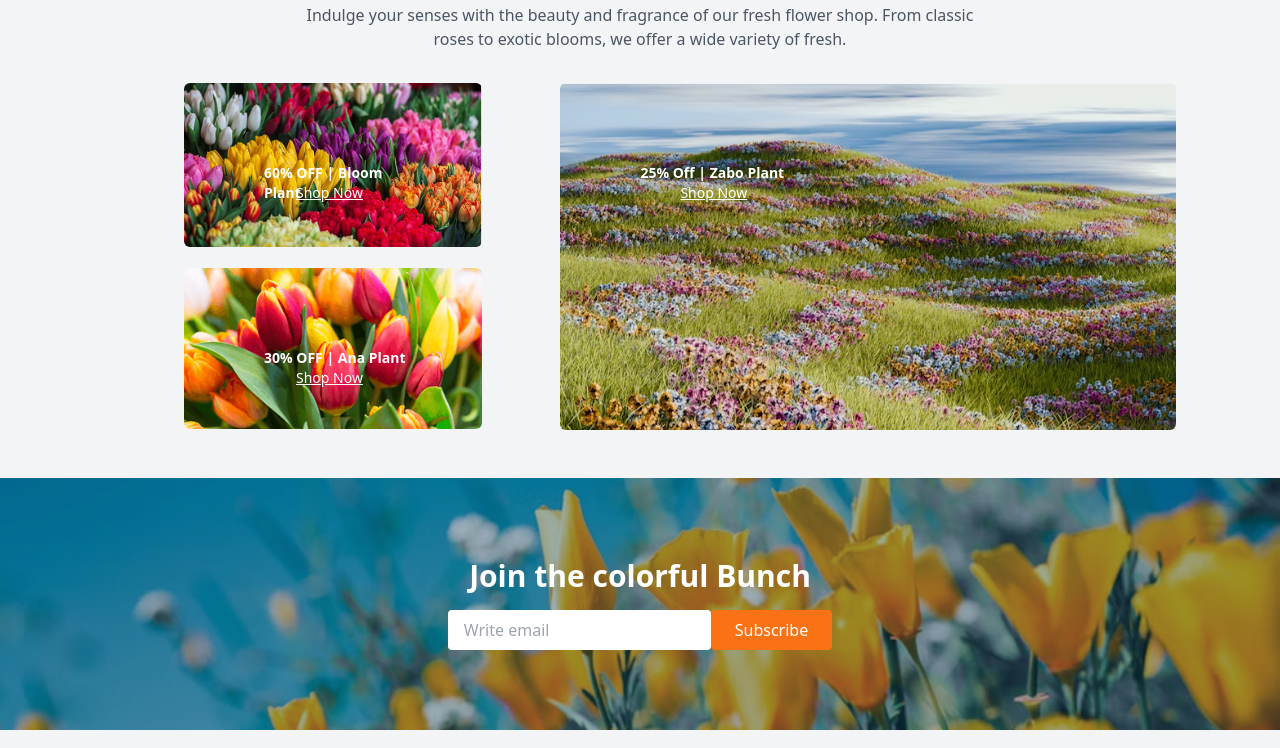
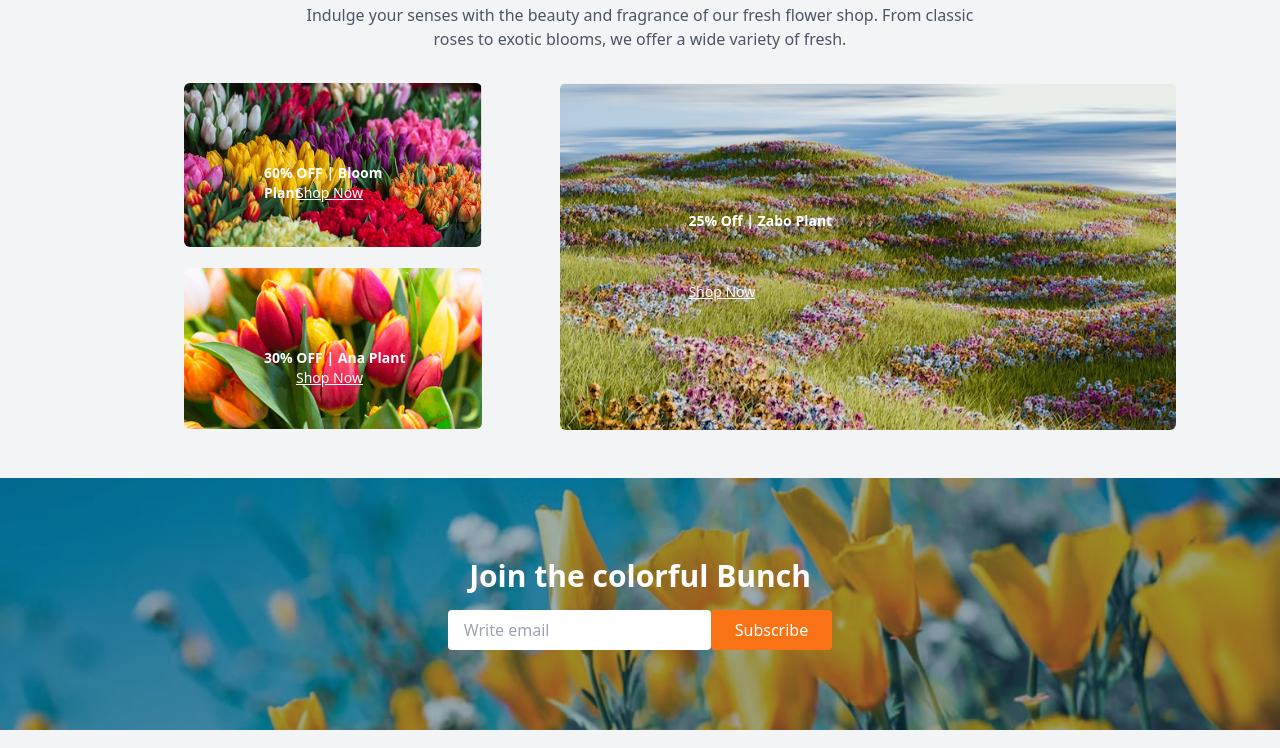
Before and after one commit to jamilsarker/Flower, a plain HTML site: page index.html in a window 1280 px wide. Shown: the part 2505-3253 px from the top of the page. Drawn offline with nearby package versions, Linux system fonts and the light colour scheme.

Commit message:
not bad'

```diff
--- a/index.html
+++ b/index.html
@@ -109,34 +109,6 @@
       </div>
     </section>
 
-
-    <!-- <section class="flex flex-col md:flex-row items-center gap-10 px-6 py-16">
-
-    <div class="md:w-1/2 relative ">
-      <img src="flower-store.png"
-           alt="Flower Image"
-           class="w-1140 h-597 object-cover rounded-md left-30">
-
-
-      <img src="trusted-badge.png "
-           alt="Trusted Badge"
-           class="w-40 h-40 absolute -top-9 right-8">
-    </div>
-
-
-    <div class="md:w-1/2">
-      <h2 class="text-5xl font-bold mb-3">Flower & Plants <br> Lover</h2>
-
-      <ul class="list-disc list-inside text-gray-700 space-y-2 text-sm">
-        <li>Indulge your senses with the beauty and fragrance of our fresh flower shop. From classic roses to exotic blooms, we offer a wide variety of fresh.</li>
-        <li>Indulge your senses with the beauty and fragrance of our fresh flower shop. From classic roses to exotic blooms, we offer a wide variety of fresh.</li>
-        <li>Indulge your senses with the beauty and fragrance of our fresh flower shop. From classic roses to exotic blooms, we offer a wide variety of fresh.</li>
-      </ul>
-    </div>
-
-  </div>
-    </section> -->
-
 <!-- >paknami -->
     <div class="max-w-6xl mx-auto p-8">
       <div class="grid grid-cols-1 md:grid-cols-2 gap-8 items-center bg-white rounded-lg shadow-lg p-6">
@@ -216,10 +188,10 @@
         </div>
 
       </div >
-        <div class="text-center relative right-20">
+        <div class="text-center relative right-20 text-right">
           <img src="deal-zabo.png" alt="Deal 2" class="w-753 h-423.13 p-30 rounded-md  " />
-          <div class="absolute top-4 left-4  text-white px-16 py-16 text-sm rounded w-270 h-27 font-bold text-justify">25% Off | Zabo Plant</div>
-          <div class="absolute top-9 left-14 text-white px-16 py-16 text-sm rounded w-270 h-27  text-white  text-center"><u>Shop Now </u></div>
+          <div class="absolute top-16 left-16  text-white px-16 py-16 text-sm rounded w-270 h-27 font-bold  text-center ">25% Off | Zabo Plant </div>
+          <div class="absolute  bottom-16 left-16 text-white px-16 py-16 text-sm rounded w-500 h-27  text-white  text-center"><u>Shop Now </u></div>
         </div>
 
        </div>
```
